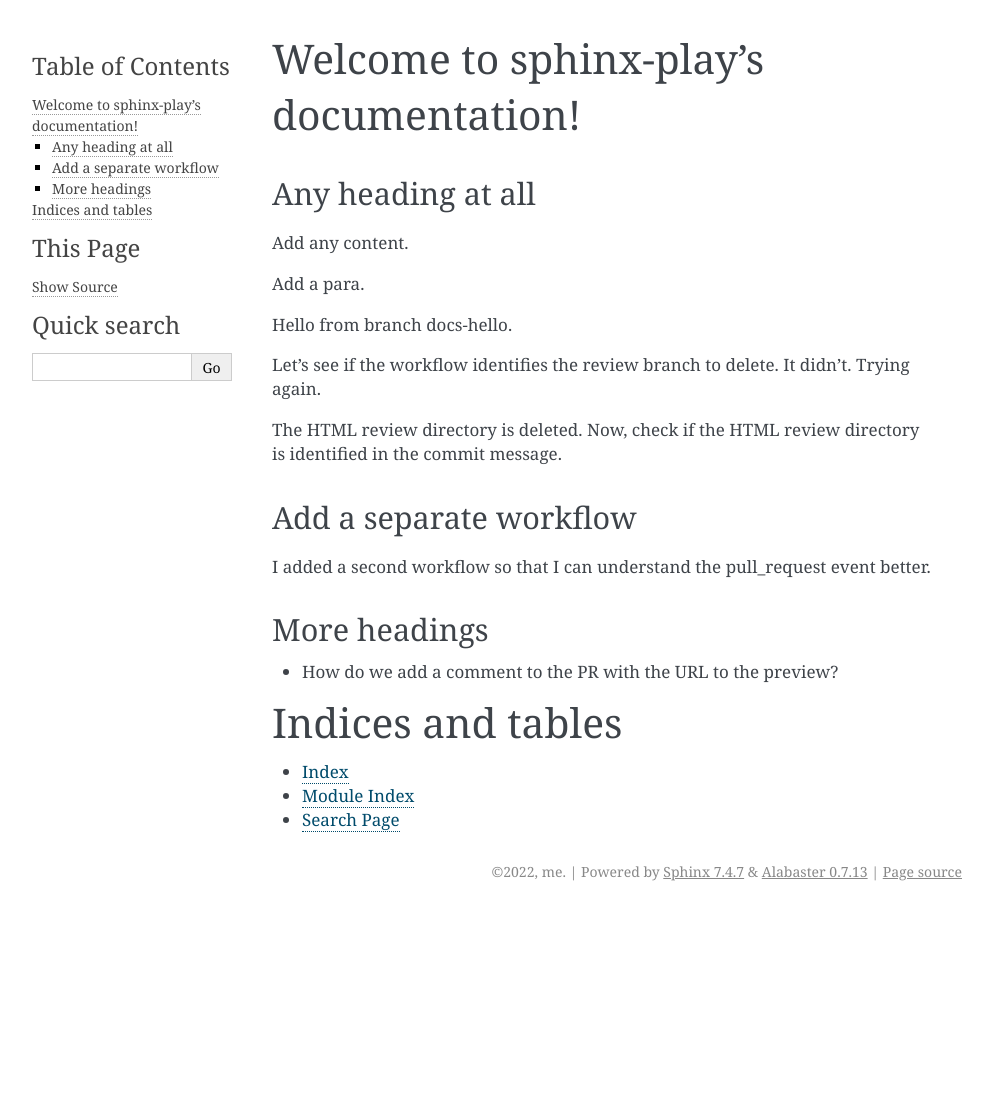
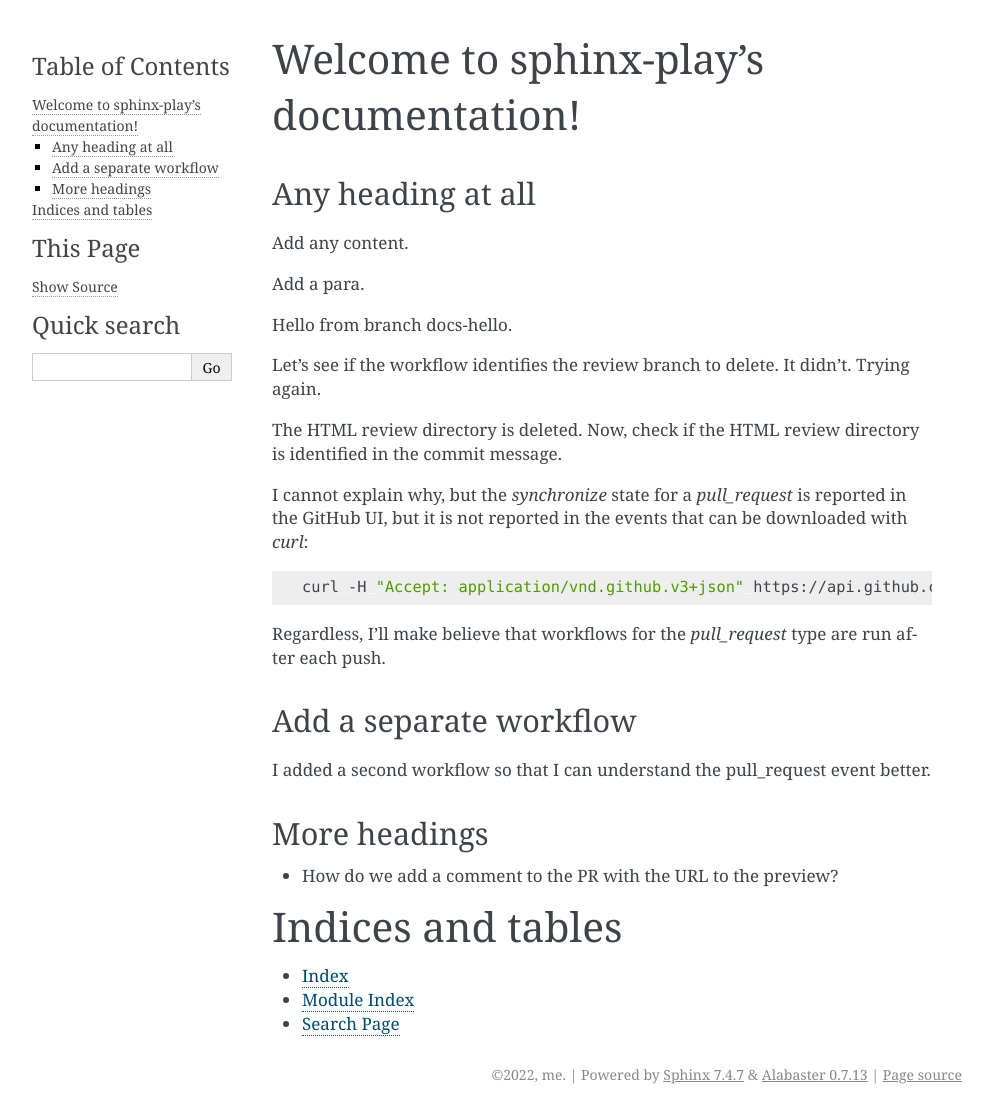
Before and after one commit to mikemckiernan/sphinx-play, a Sphinx documentation site: the page built from docs/source/index.rst, in a window 1280 px wide. Shown: the whole page, without its empty margins (148-1141 px from the left). Built offline with Sphinx 7.4.7, drawn with Linux system fonts in a browser that asks for light colours; before the commit the page ends 911 px from its top, so only the background shows below that.

Commit message:
Add events URL

```diff
--- a/docs/source/index.rst
+++ b/docs/source/index.rst
@@ -27,6 +27,16 @@ Trying again.
 The HTML review directory is deleted.
 Now, check if the HTML review directory is identified in the commit message.
 
+I cannot explain why, but the `synchronize` state for a `pull_request` is reported
+in the GitHub UI, but it is not reported in the events that can be downloaded with `curl`:
+
+.. code-block:: shell
+
+   curl -H "Accept: application/vnd.github.v3+json" https://api.github.com/repos/mikemckiernan/sphinx-play/events
+
+Regardless, I'll make believe that workflows for the `pull_request` type are run after each push.
+
+
 Add a separate workflow
 -----------------------
 
```
